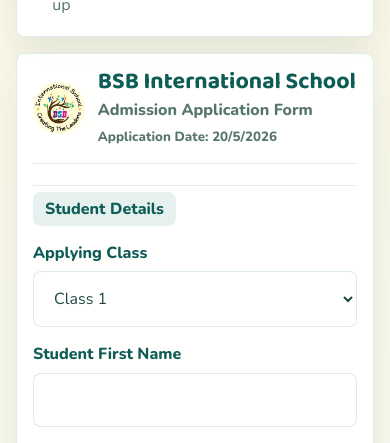
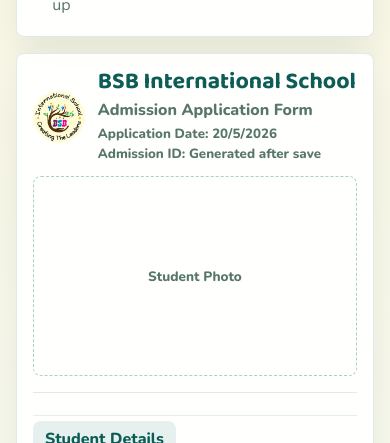
Before and after one commit to ash-krsna/BSB-International-School, a React (Vite) app in the folder apps/web/: page /admissions in a window 390 px wide. Shown: the part 618-1061 px from the top of the page. Built offline with nearby package versions, Linux system fonts and the light colour scheme; no server answers.

Commit message:
Improve admission photo and class sorting workflow

```diff
--- a/apps/web/src/pages/AdmissionsPage.jsx
+++ b/apps/web/src/pages/AdmissionsPage.jsx
@@ -1,23 +1,52 @@
-import { useState } from "react";
+import { useEffect, useState } from "react";
 import Shell from "../components/Shell";
 import { admissionsSteps } from "../content/schoolData";
 import { apiRequest } from "../lib/api";
 
 const CLASS_BADGE_MARKS = {
-  "Class 1": "1",
-  "Class 2": "2",
+  "Class 5": "1",
+  "Class 4": "2",
   "Class 3": "3",
-  "Class 4": "4",
-  "Class 5": "5"
+  "Class 2": "4",
+  "Class 1": "5"
 };
 
 export default function AdmissionsPage() {
   const [applyingClass, setApplyingClass] = useState("Class 1");
   const [submitState, setSubmitState] = useState({ status: "idle", message: "" });
+  const [admissionCode, setAdmissionCode] = useState("");
+  const [studentPhotoPreview, setStudentPhotoPreview] = useState("");
   const today = new Date().toLocaleDateString("en-IN");
+
+  useEffect(() => {
+    return () => {
+      if (studentPhotoPreview) {
+        URL.revokeObjectURL(studentPhotoPreview);
+      }
+    };
+  }, [studentPhotoPreview]);
 
   function handlePrint() {
     window.print();
+  }
+
+  function handlePhotoPreview(event) {
+    const file = event.target.files?.[0];
+    if (!file) {
+      return;
+    }
+
+    const alternateInputId = event.target.id === "photo" ? "photoCamera" : "photo";
+    const alternateInput = document.getElementById(alternateInputId);
+    if (alternateInput) {
+      alternateInput.value = "";
+    }
+
+    if (studentPhotoPreview) {
+      URL.revokeObjectURL(studentPhotoPreview);
+    }
+
+    setStudentPhotoPreview(URL.createObjectURL(file));
   }
 
   async function handleSubmit(event) {
@@ -31,11 +60,10 @@
         body: formData
       });
 
-      event.currentTarget.reset();
-      setApplyingClass("Class 1");
+      setAdmissionCode(result.admissionCode || `BSB-ADM-${String(result.admissionId).padStart(4, "0")}`);
       setSubmitState({
         status: "success",
-        message: `Admission saved successfully. Application ID: ${result.admissionId}`
+        message: `Admission saved successfully. Admission ID: ${result.admissionCode || result.admissionId}`
       });
     } catch (error) {
       setSubmitState({
@@ -71,13 +99,16 @@
                 <h2>BSB International School</h2>
                 <p>Admission Application Form</p>
                 <small>Application Date: {today}</small>
+                <small className="admission-reference">Admission ID: {admissionCode || "Generated after save"}</small>
               </div>
               <div className="print-head-tools">
                 <span className="class-admission-badge" aria-label={`Admission form class badge for ${applyingClass}`}>
                   <strong>{CLASS_BADGE_MARKS[applyingClass]}</strong>
                   <em>{applyingClass}</em>
                 </span>
-                <span className="photo-print-box">Student Photo</span>
+                <span className={`photo-print-box ${studentPhotoPreview ? "has-photo" : ""}`}>
+                  {studentPhotoPreview ? <img src={studentPhotoPreview} alt="Selected student" /> : "Student Photo"}
+                </span>
               </div>
             </div>
             <div className="form-section-title full-span">
@@ -171,11 +202,11 @@
               <div className="file-choice-grid">
                 <label className="file-choice" htmlFor="photo">
                   <span>Upload from device</span>
-                  <input id="photo" type="file" name="photo" accept="image/*" />
+                  <input id="photo" type="file" name="photo" accept="image/*" onChange={handlePhotoPreview} />
                 </label>
                 <label className="file-choice" htmlFor="photoCamera">
                   <span>Click photo from camera</span>
-                  <input id="photoCamera" type="file" name="photoCamera" accept="image/*" capture="environment" />
+                  <input id="photoCamera" type="file" name="photoCamera" accept="image/*" capture="environment" onChange={handlePhotoPreview} />
                 </label>
               </div>
               <span className="print-file-line">Photo received</span>
--- a/apps/web/src/styles.css
+++ b/apps/web/src/styles.css
@@ -1099,7 +1099,7 @@
 
 .print-form-head {
   display: grid;
-  grid-template-columns: auto 1fr auto;
+  grid-template-columns: auto 1fr;
   gap: 1rem;
   align-items: center;
   padding-bottom: 1rem;
@@ -1118,15 +1118,22 @@
 
 .print-form-head p,
 .print-form-head small {
+  display: block;
   margin: 0;
   color: var(--muted);
   font-weight: 800;
 }
 
+.admission-reference {
+  margin-top: 0.18rem !important;
+}
+
 .print-head-tools {
   display: flex;
+  grid-column: 1 / -1;
   gap: 0.75rem;
   align-items: stretch;
+  justify-content: flex-end;
 }
 
 .class-admission-badge {
@@ -1175,6 +1182,18 @@
   text-align: center;
   font-size: 0.85rem;
   font-weight: 900;
+  overflow: hidden;
+}
+
+.photo-print-box img {
+  width: 100%;
+  height: 100%;
+  object-fit: cover;
+}
+
+.photo-print-box.has-photo {
+  border-style: solid;
+  background: #fff;
 }
 
 .form-section-title {
@@ -1876,7 +1895,13 @@
   }
 
   .print-head-tools {
-    display: none;
+    display: flex;
+    justify-content: stretch;
+  }
+
+  .photo-print-box {
+    width: 100%;
+    height: 12.5rem;
   }
 
   .file-choice-grid {
@@ -1953,7 +1978,7 @@
   .print-form-head {
     margin-bottom: 5mm;
     border-bottom: 1px solid #111 !important;
-    grid-template-columns: 20mm 1fr 58mm;
+    grid-template-columns: 20mm 1fr;
     gap: 5mm;
     align-items: start;
   }
@@ -1973,6 +1998,7 @@
   }
 
   .print-head-tools {
+    grid-column: 1 / -1;
     justify-content: flex-end;
     gap: 3mm;
   }
@@ -2022,15 +2048,18 @@
   }
 
   .photo-print-box {
-    width: 28mm;
+    width: 30mm;
     height: 34mm;
-    align-items: end;
-    border: 0 !important;
-    border-bottom: 1px solid #111 !important;
+    align-items: center;
+    border: 1px solid #111 !important;
     border-radius: 0 !important;
     color: #111;
     font-family: "Times New Roman", Times, serif !important;
     font-size: 10px;
+  }
+
+  .photo-print-box img {
+    object-fit: cover;
   }
 
   .form-section-title {
```
Also changed, not shown: 1 other file (tests, documents, lock files or other folders).
